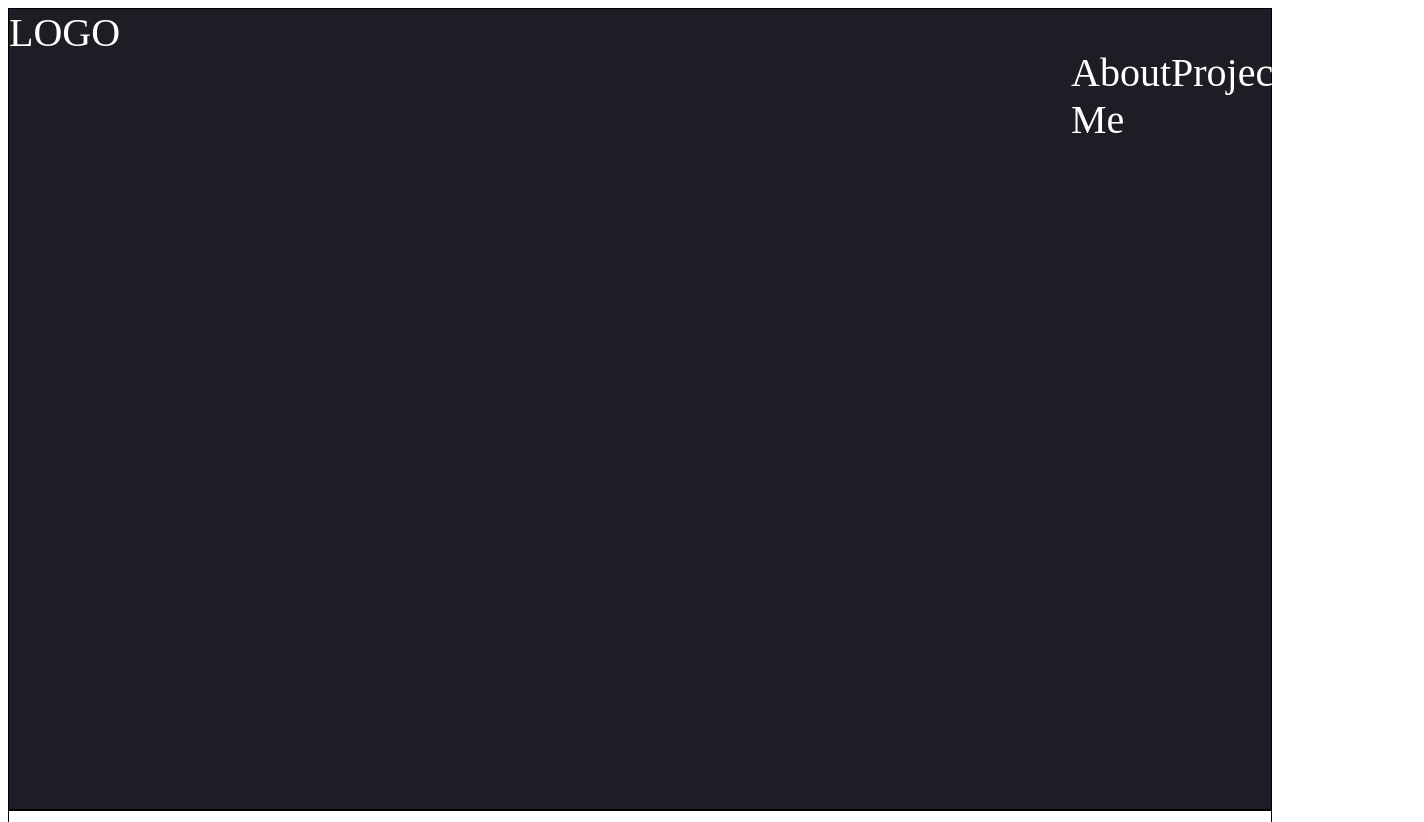
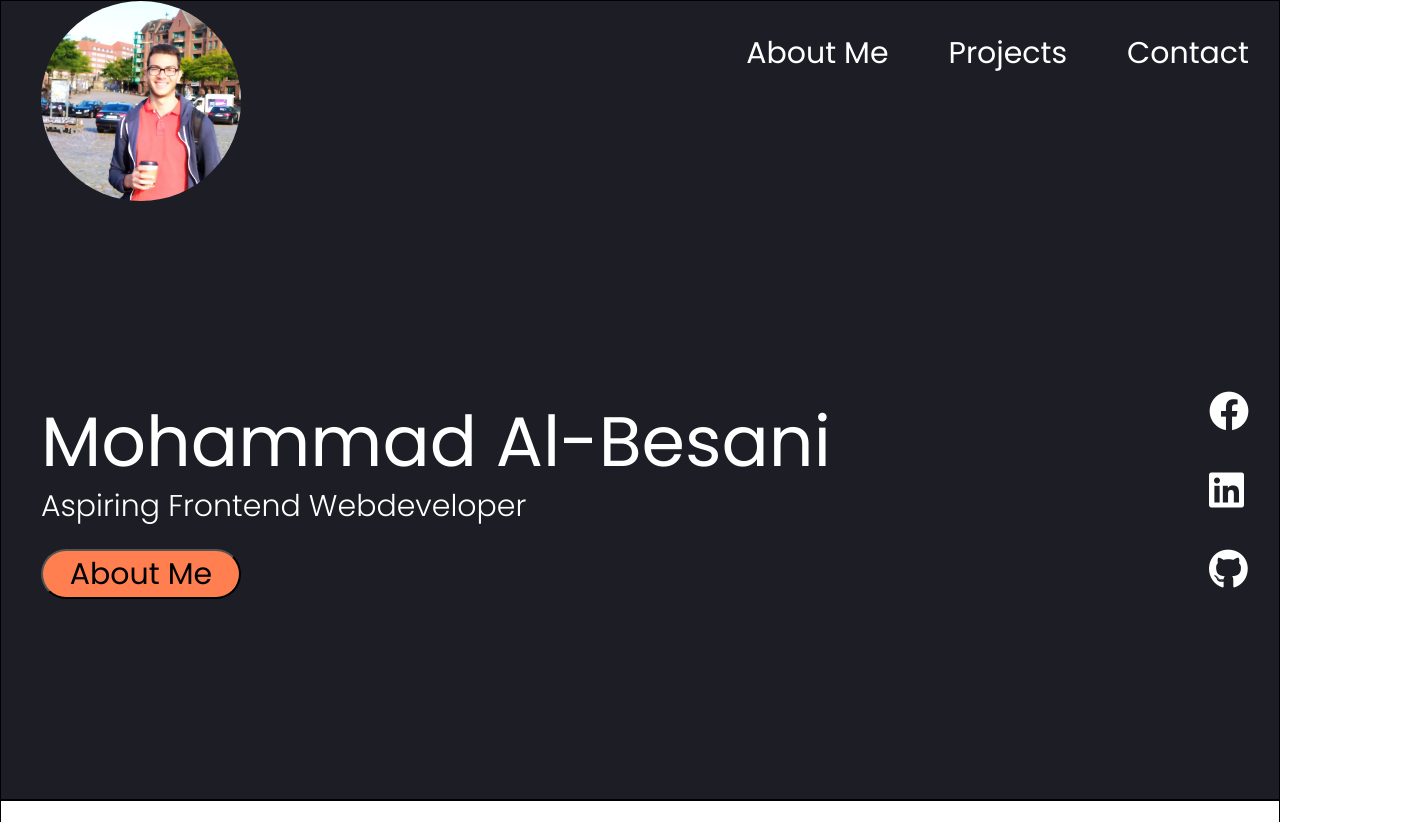
Before and after one commit to Mbesani/MyPortfolio, a plain HTML site: page index.html in a window 1280 px wide. Shown: the top 822 px of the page, 1424 px wide, since content can reach past the window. Drawn offline with nearby package versions, Linux system fonts and the light colour scheme.

Commit message:
Finished Hero Section and organized files

```diff
--- /dev/null
+++ b/Assets/style.css
@@ -0,0 +1,97 @@
+body {
+    font-family: 'Poppins', sans-serif;
+    margin: 0;
+    padding: 0;
+}
+section {
+    height: 500px;
+    background-color: white;
+    border: solid black 1px;
+}
+
+.hero {
+    background-color: #1c1d25;
+    height: 100vh;
+    color: white;
+    font-size: 40px;
+}
+
+footer {
+    height: 500px;
+    background-color: black;
+}
+
+img {
+    width: 200px;
+    border-radius: 50%;
+    margin-left: 40px;
+}
+
+nav {
+    display: flex;
+    justify-content: space-between;
+}
+ul {
+    display: flex;
+    list-style-type: none;
+    justify-content: space-between;
+    font-size: 30px;
+}
+
+li {
+    padding: 30px;
+    text-decoration: none;
+}
+
+h1 {
+    font-size: 70px;
+    margin: 0;
+}
+p {
+    margin: 0;
+    font-weight: 300;
+    font-size: 30px;
+}
+.hero-area {
+    display: flex;
+    height: 100%;
+    justify-content: space-between;
+    align-items: center;
+}
+.hero-text {
+    margin-left: 40px;
+    margin-bottom: 200px;
+}
+
+button {
+    width: 200px;
+    height: 50px;
+    border-radius: 25px;
+    background-color: coral;
+    text-align: center;
+    font-size: 30px;
+    font-family: 'Poppins', sans-serif;
+    font-weight: 500;
+    font-size: 30px;
+    margin-top: 20px;
+}
+
+button:hover {
+    background-color: #ef744b;
+}
+/* when button pressed */
+button:active {
+    background-color: darkgray;
+    color: #808080;
+}
+
+.socials {
+    display: flex;
+    flex-direction: column;
+    padding-bottom: 200px ;
+}
+i {
+    padding-bottom: 30px;
+    margin-right: 30px;
+    color: white;
+}
--- a/index.html
+++ b/index.html
@@ -4,23 +4,44 @@
     <meta charset="UTF-8">
     <meta http-equiv="X-UA-Compatible" content="IE=edge">
     <meta name="viewport" content="width=device-width, initial-scale=1.0">
-    <link rel="stylesheet" href="/style.css">
+    <!-- Bootstrap 4 -->
+    <link rel="stylesheet" href="https://maxcdn.bootstrapcdn.com/bootstrap/4.0.0/css/bootstrap.min.css" integrity="sha384-Gn5384xqQ1aoWXA+058RXPxPg6fy4IWvTNh0E263XmFcJlSAwiGgFAW/dAiS6JXm" crossorigin="anonymous">
+    <!-- Google Fonts -->
+    <link rel="preconnect" href="https://fonts.googleapis.com">
+    <link rel="preconnect" href="https://fonts.gstatic.com" crossorigin>
+    <link href="https://fonts.googleapis.com/css2?family=Poppins:wght@300;400;600;700;800&display=swap" rel="stylesheet">
+    <!-- Font Awesome Icons -->
+    <link rel="stylesheet" href="https://cdnjs.cloudflare.com/ajax/libs/font-awesome/6.0.0-beta2/css/all.min.css" integrity="sha512-YWzhKL2whUzgiheMoBFwW8CKV4qpHQAEuvilg9FAn5VJUDwKZZxkJNuGM4XkWuk94WCrrwslk8yWNGmY1EduTA==" crossorigin="anonymous" referrerpolicy="no-referrer" />
+
+    <link rel="stylesheet" href="Assets/style.css">
     <title>MyPortfolio</title>
 </head>
 <body>
     <section class="hero">
       <nav>
-        <div class="logo">LOGO</div>
+        <img id="myphoto" src="/Assets/Images/me.jpg" alt="My Photo">
         <ul>
           <li>About Me</li>
           <li>Projects</li>
-          <li>Contact Me</li>
+          <li>Contact</li>
         </ul>
       </nav>
+      <div class="hero-area">
+        <div class="hero-text">
+        <h1>Mohammad Al-Besani</h1>
+        <p>Aspiring Frontend Webdeveloper</p>
+        <button class="">About Me</button>
+        </div>
+        <div class="socials">
+          <a href="https://www.facebook.com/mohamad.besani/"><i class="fab fa-facebook"></i></a>
+          <a href="https://www.linkedin.com/in/mohammad-al-besani-71968920a/"><i class="fab fa-linkedin"></i></a>
+          <a href="https://github.com/Mbesani"><i class="fab fa-github"></i></a>
+        </div>
+      </div>
     </section>
     <section></section>
     <section></section>
     <footer></footer>
-    <script src="/main.js"></script>
+    <script src="/Assets/main.js"></script>
 </body>
 </html>
--- a/style.css
+++ /dev/null
@@ -1,33 +0,0 @@
-section {
-    height: 500px;
-    background-color: white;
-    border: solid black 1px;
-}
-
-.hero {
-    background-color: #1c1d25;
-    height: 100vh;
-    color: white;
-    font-size: 40px;
-}
-
-footer {
-    height: 500px;
-    background-color: black;
-}
-
-nav {
-    display: flex;
-    justify-content: space-between;
-}
-ul {
-    display: flex;
-    list-style-type: none;
-    width: 200px;
-    justify-content: space-around;
-}
-
-li {
-    /* width: 200px; */
-    text-decoration: none;
-}
```
Also changed, not shown: Assets/Images/me.jpg (added), Assets/main.js (added).
